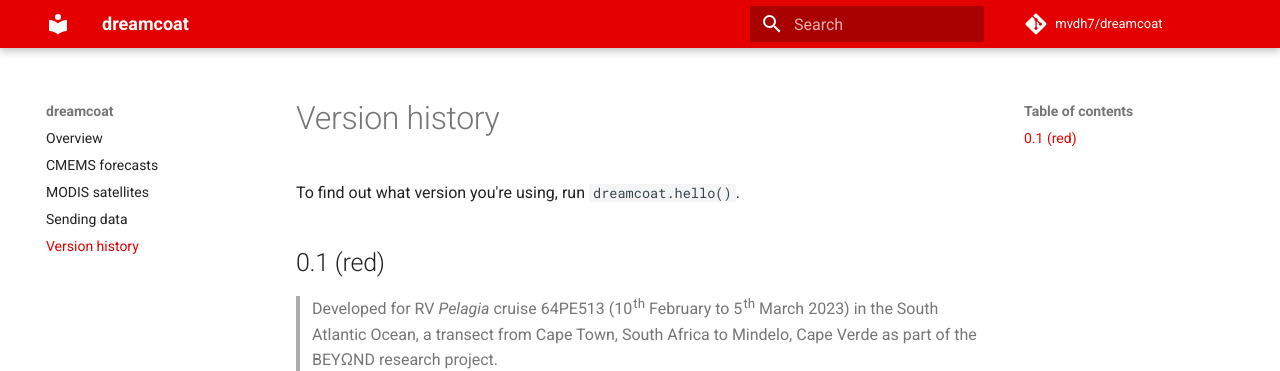
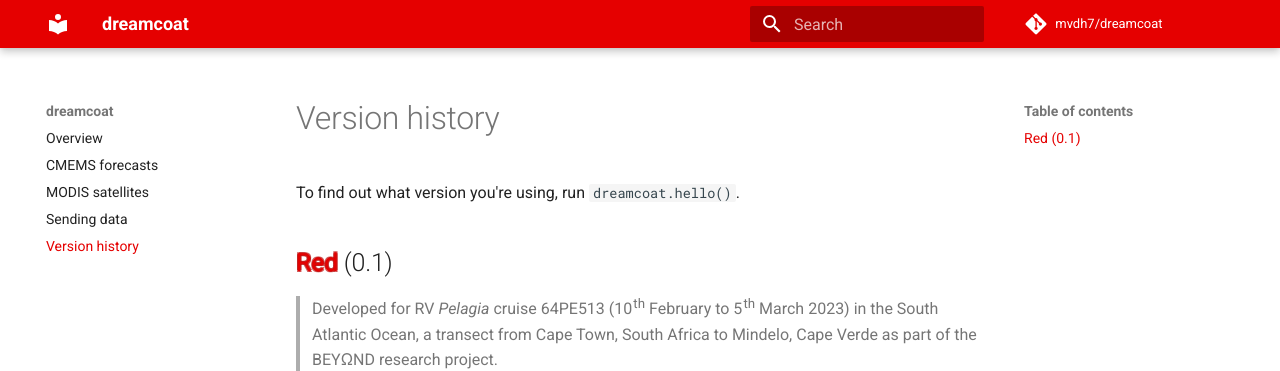
Before and after one commit to mvdh7/dreamcoat, an MkDocs documentation site: the page built from docs/versions.md, in a window 1280 px wide. Shown: the top 371 px of the page. Built offline with MkDocs 1.6.1 and Material for MkDocs 9.7.7, drawn with Linux system fonts in a browser that asks for light colours; comment, search, counter and statistics services are not loaded.

Commit message:
Update colour

```diff
--- a/docs/versions.md
+++ b/docs/versions.md
@@ -2,7 +2,7 @@
 
 To find out what version you're using, run `dreamcoat.hello()`.
 
-## 0.1 (red)
+## <span style='color:#e50000; font-weight: 500; text-shadow: -1px 1px 0 #bb0000aa, 1px 1px 0 #bb0000aa, 1px -1px 0 #bb0000aa, -1px -1px 0 #bb0000aa;'>Red</span> (0.1)
 
 > Developed for RV *Pelagia* cruise 64PE513 (10<sup>th</sup> February to 5<sup>th</sup> March 2023) in the South Atlantic Ocean, a transect from Cape Town, South Africa to Mindelo, Cape Verde as part of the BEYΩND research project.
 
```
